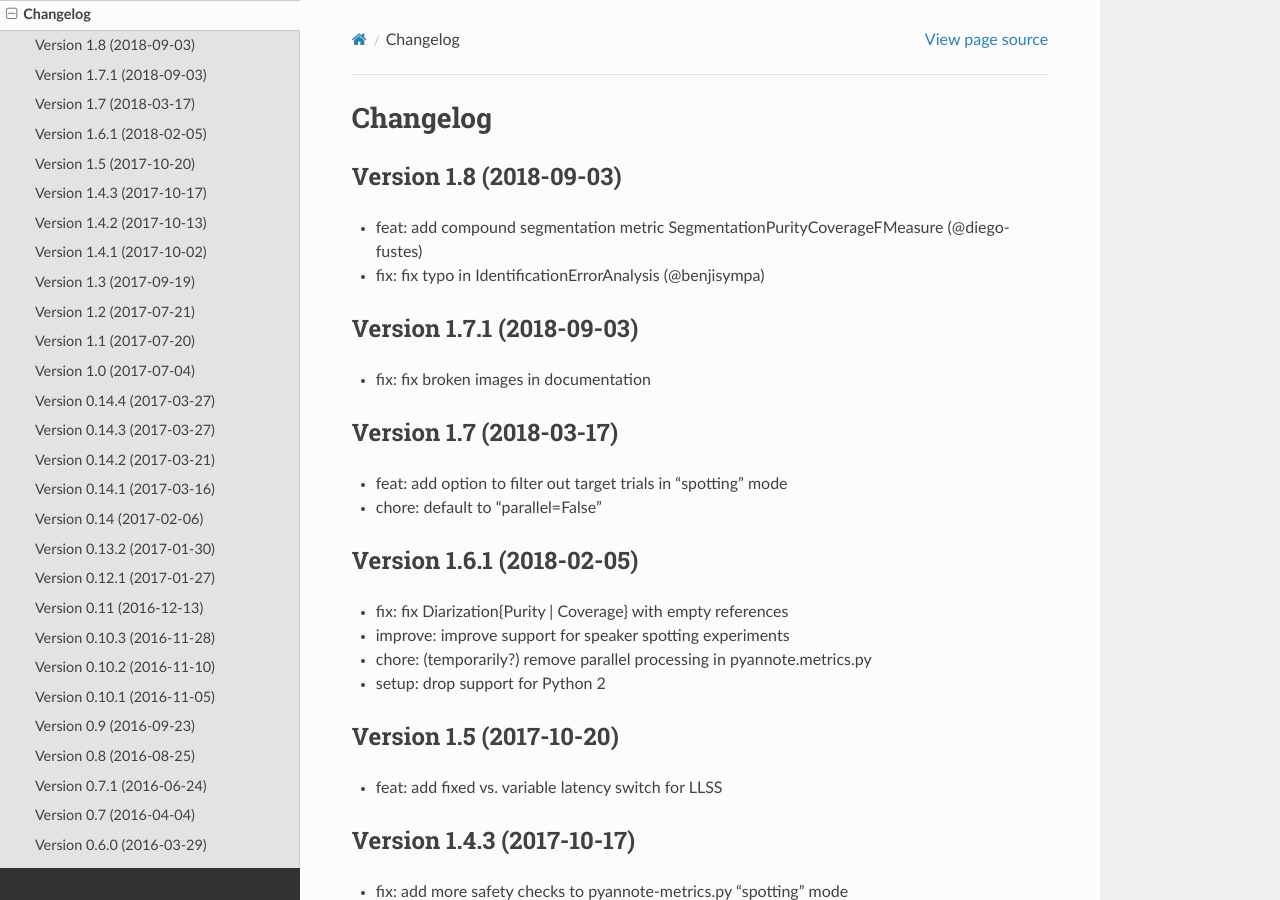
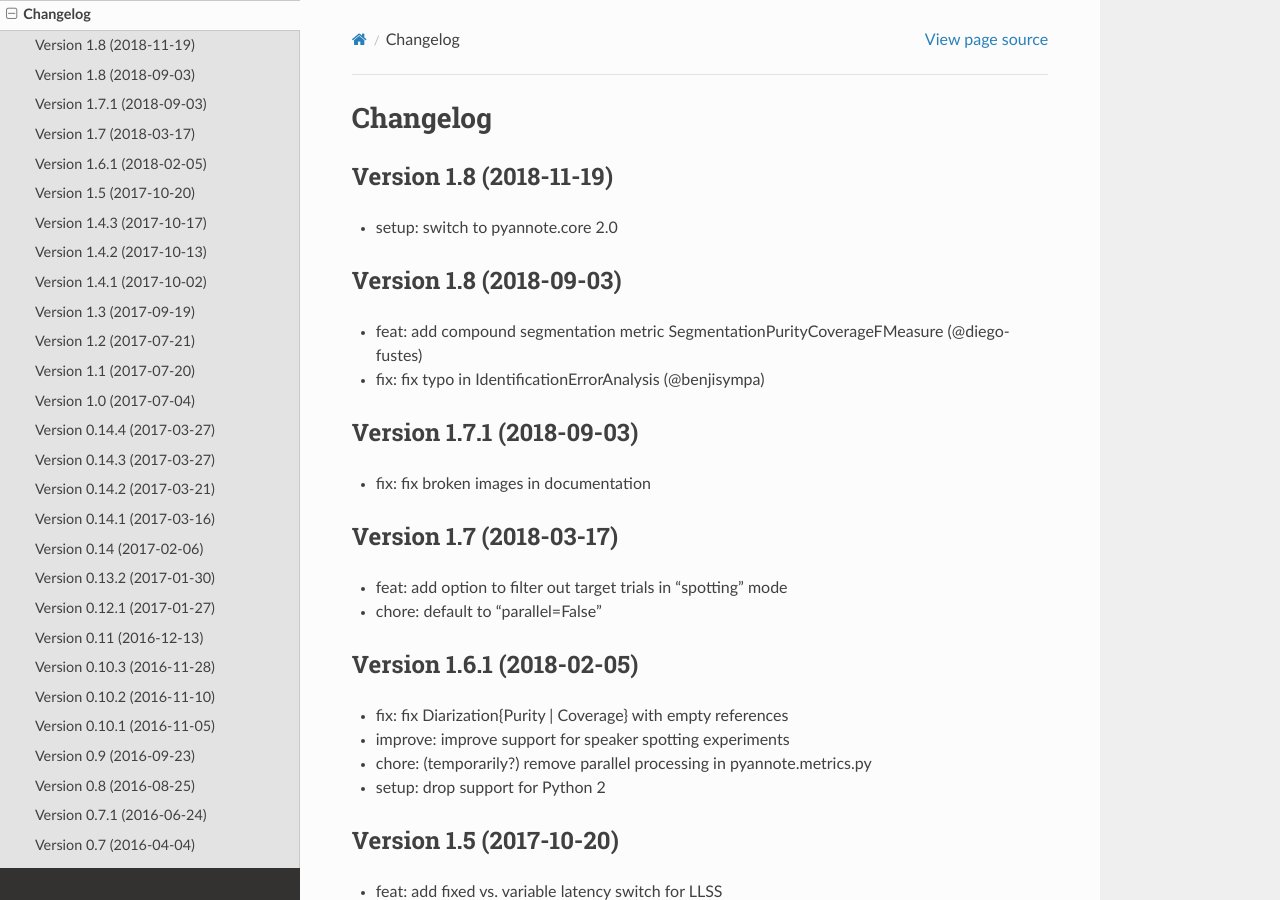
Before and after one commit to pyannote/pyannote-metrics, a Sphinx documentation site: the page built from docs/source/changelog.rst, in a window 1280 px wide and 900 px high. Built offline with Sphinx 7.4.7 and the Read the Docs theme 2.0.0, drawn with Linux system fonts in a browser that asks for light colours.

Commit message:
doc: update changelog

```diff
--- a/docs/source/changelog.rst
+++ b/docs/source/changelog.rst
@@ -1,6 +1,11 @@
 #########
 Changelog
 #########
+
+Version 1.8 (2018-11-19)
+~~~~~~~~~~~~~~~~~~~~~~~~
+
+- setup: switch to pyannote.core 2.0
 
 Version 1.8 (2018-09-03)
 ~~~~~~~~~~~~~~~~~~~~~~~~
```
